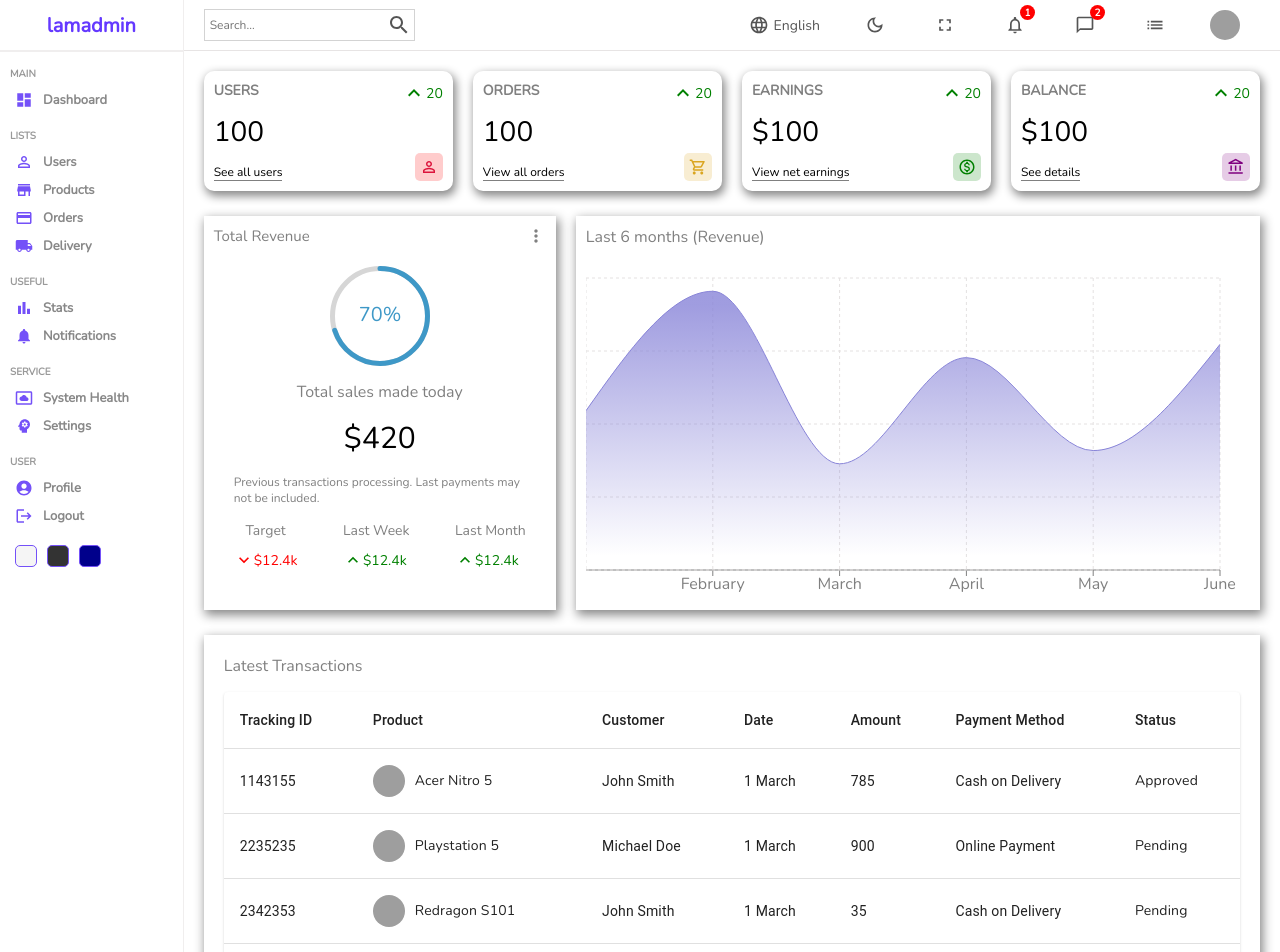
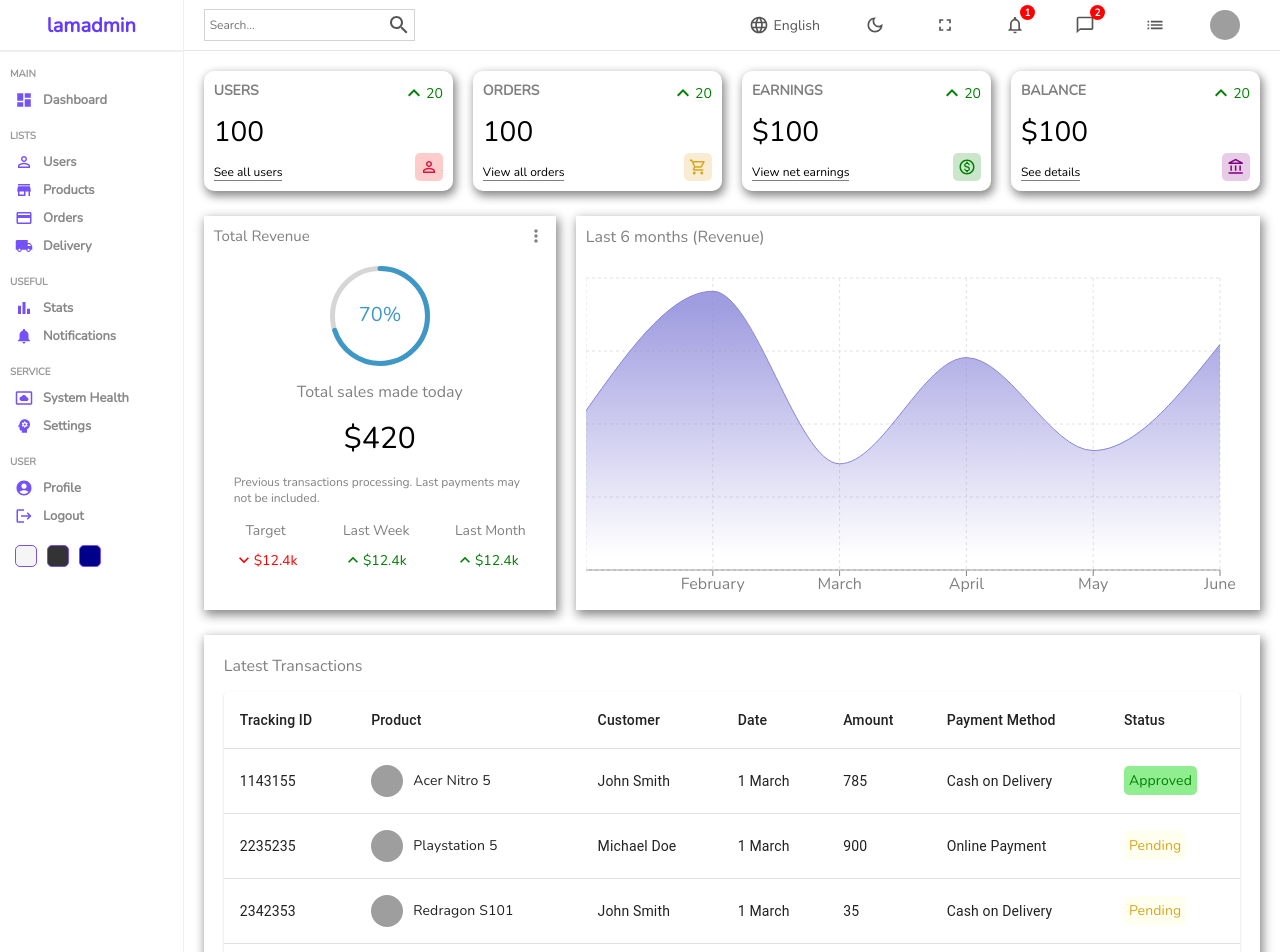
Before and after one commit to patriceandrea/admin-dashboard, a React (Create React App) app in the folder client/: page / in a window 1280 px wide. Shown: the top 952 px of the page. Built offline with nearby package versions, Linux system fonts and the light colour scheme; grey boxes are pictures that could not be loaded.

Commit message:
adds CSS styling for status

```diff
--- a/client/src/components/table/table.scss
+++ b/client/src/components/table/table.scss
@@ -11,4 +11,19 @@
     margin-right: 10px;
     object-fit: cover;
   }
+
+  .status {
+    padding: 5px;
+    border-radius: 5px;
+
+    &.Approved {
+      color: green;
+      background-color: lightgreen;
+    }
+
+    &.Pending {
+      color: goldenrod;
+      background-color: rgba(255, 255, 0, 0.064);
+    }
+  }
 }
```
